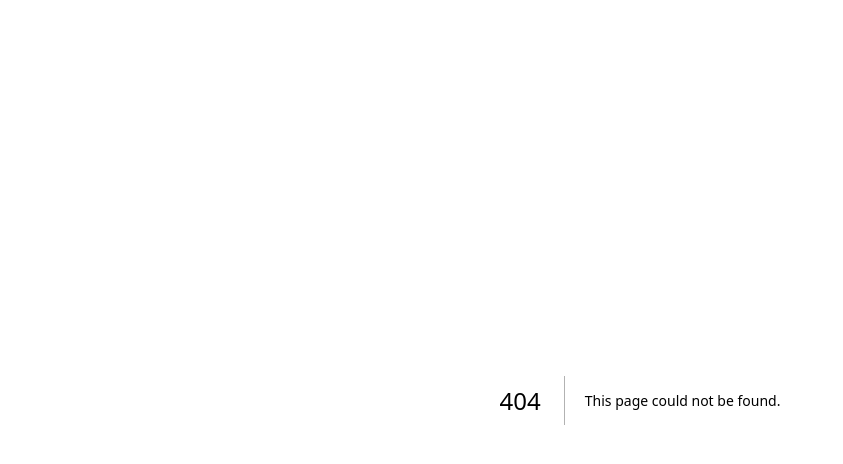
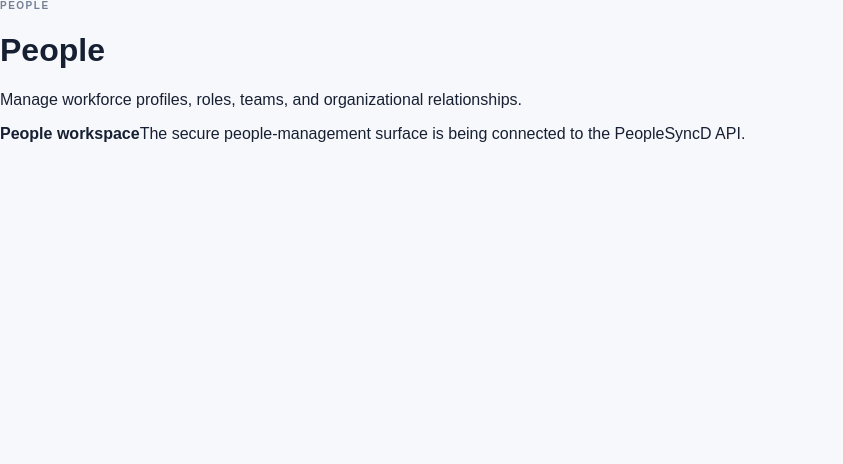
Before and after one commit to deaconjason-stack/PeopleSyncD, a Next.js app in the folder apps/web/: page /people in a window 1280 px wide. Before the commit this address had no page. Shown: the top 464 px of the page, without its empty margins (0-843 px from the left). Built offline with nearby package versions, Linux system fonts and the light colour scheme.

Commit message:
feat: add People application route

```diff
--- /dev/null
+++ b/apps/web/app/people/page.tsx
@@ -0,0 +1,10 @@
+export default function PeoplePage() {
+  return (
+    <main className="route-page">
+      <p className="eyebrow">PEOPLE</p>
+      <h1>People</h1>
+      <p>Manage workforce profiles, roles, teams, and organizational relationships.</p>
+      <div className="empty-state"><strong>People workspace</strong><span>The secure people-management surface is being connected to the PeopleSyncD API.</span></div>
+    </main>
+  );
+}
```
